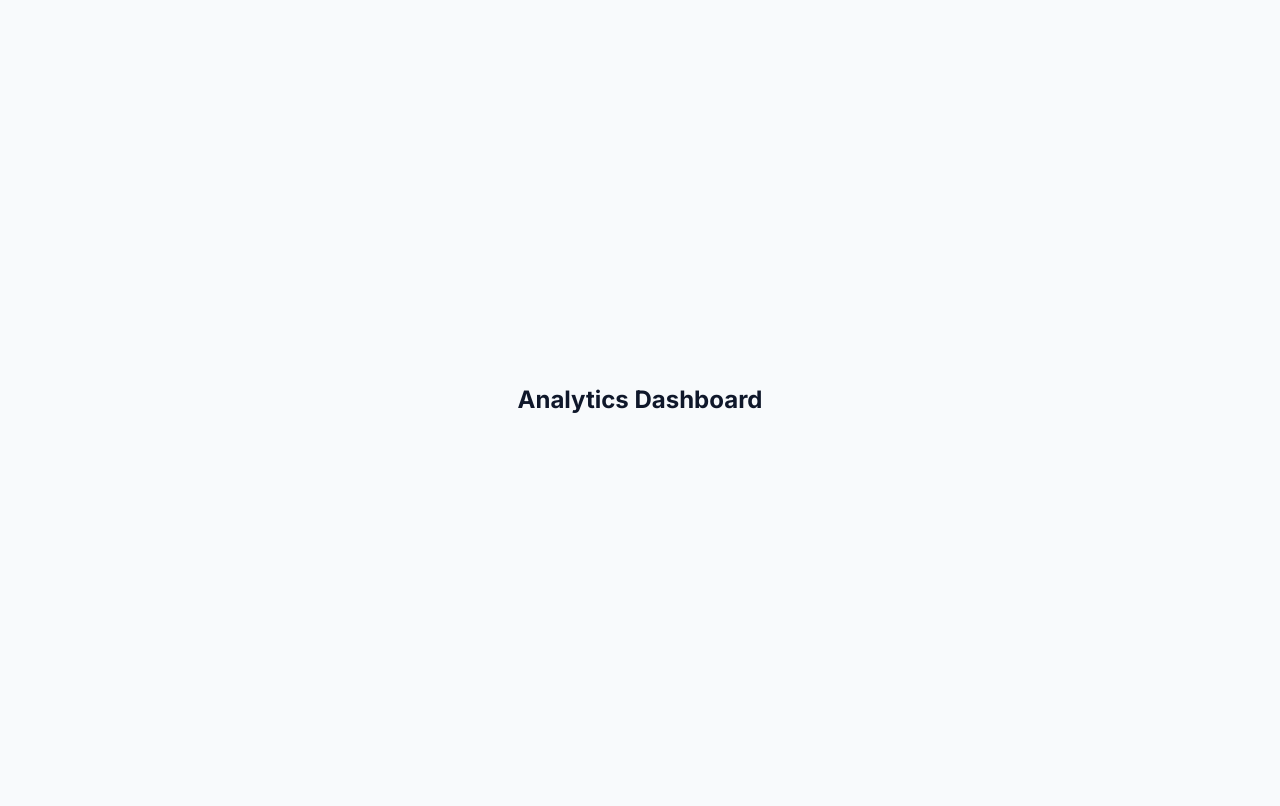
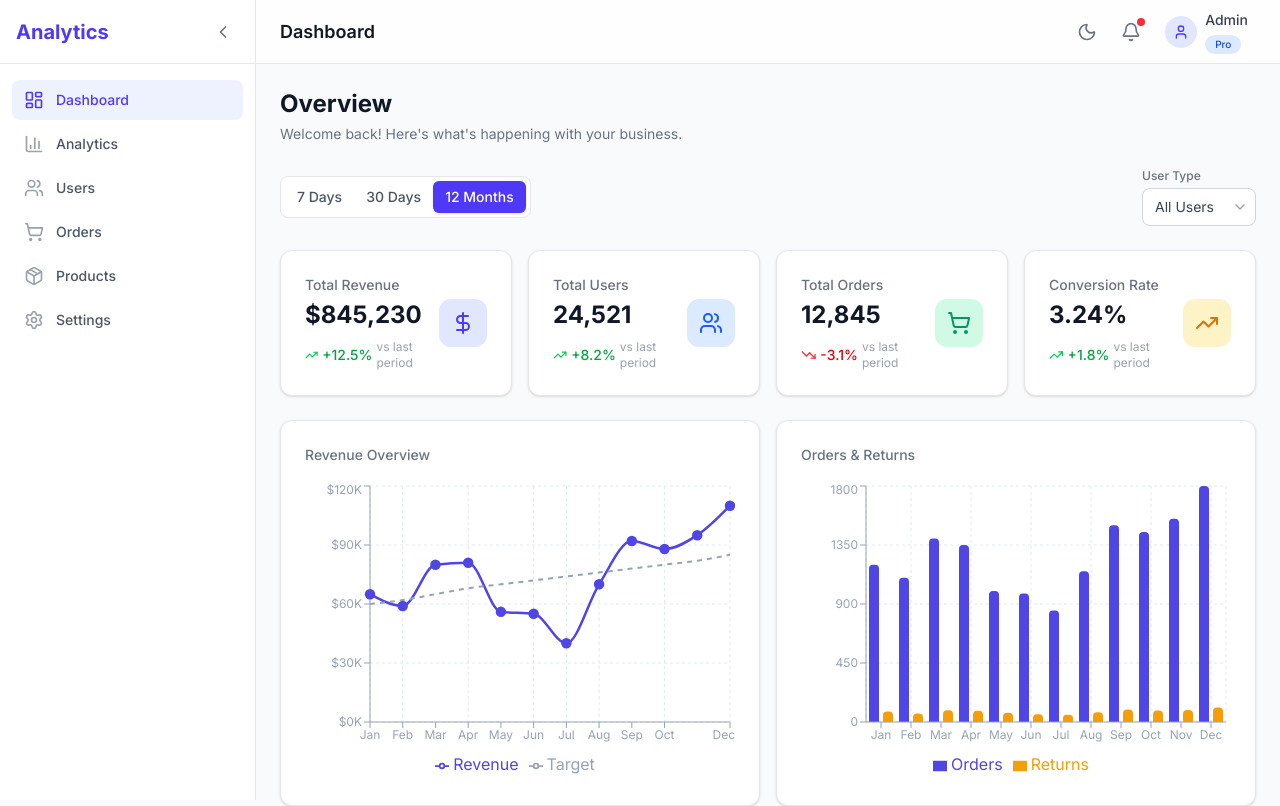
Before and after one commit to Nazim6269/analytic_dashboard, a Next.js app: page / in a window 1280 px wide. Shown: the top 806 px of the page. Built offline with nearby package versions, Linux system fonts and the light colour scheme.

Commit message:
🔗 feat: integrate all components into main dashboard page

```diff
--- a/src/app/page.tsx
+++ b/src/app/page.tsx
@@ -1,7 +1,50 @@
+"use client";
+
+import { useEffect } from "react";
+import { DashboardLayout } from "@/components/layout/DashboardLayout";
+import { FilterSection } from "@/components/dashboard/FilterSection";
+import { KPISection } from "@/components/dashboard/KPISection";
+import { ChartSection } from "@/components/dashboard/ChartSection";
+import { ErrorState } from "@/components/ui/ErrorState";
+import { useDashboardStore } from "@/store/useDashboardStore";
+import { defaultDashboardData } from "@/data/mockData";
+
 export default function Home() {
+  const { data, loading, error, fetchDashboardData } = useDashboardStore();
+
+  useEffect(() => {
+    fetchDashboardData();
+  }, [fetchDashboardData]);
+
+  const dashboardData = data || defaultDashboardData;
+
   return (
-    <main className="flex min-h-screen items-center justify-center">
-      <h1 className="text-2xl font-bold">Analytics Dashboard</h1>
-    </main>
+    <DashboardLayout>
+      <div className="space-y-6">
+        {/* Page Header */}
+        <div>
+          <h2 className="text-2xl font-bold text-gray-900 dark:text-white">
+            Overview
+          </h2>
+          <p className="mt-1 text-sm text-gray-500 dark:text-gray-400">
+            Welcome back! Here&apos;s what&apos;s happening with your business.
+          </p>
+        </div>
+
+        {/* Filters */}
+        <FilterSection />
+
+        {/* Error State */}
+        {error && (
+          <ErrorState message={error} onRetry={fetchDashboardData} />
+        )}
+
+        {/* KPI Cards */}
+        <KPISection data={dashboardData.kpis} loading={loading} />
+
+        {/* Charts */}
+        <ChartSection data={dashboardData} loading={loading} />
+      </div>
+    </DashboardLayout>
   );
 }
```
